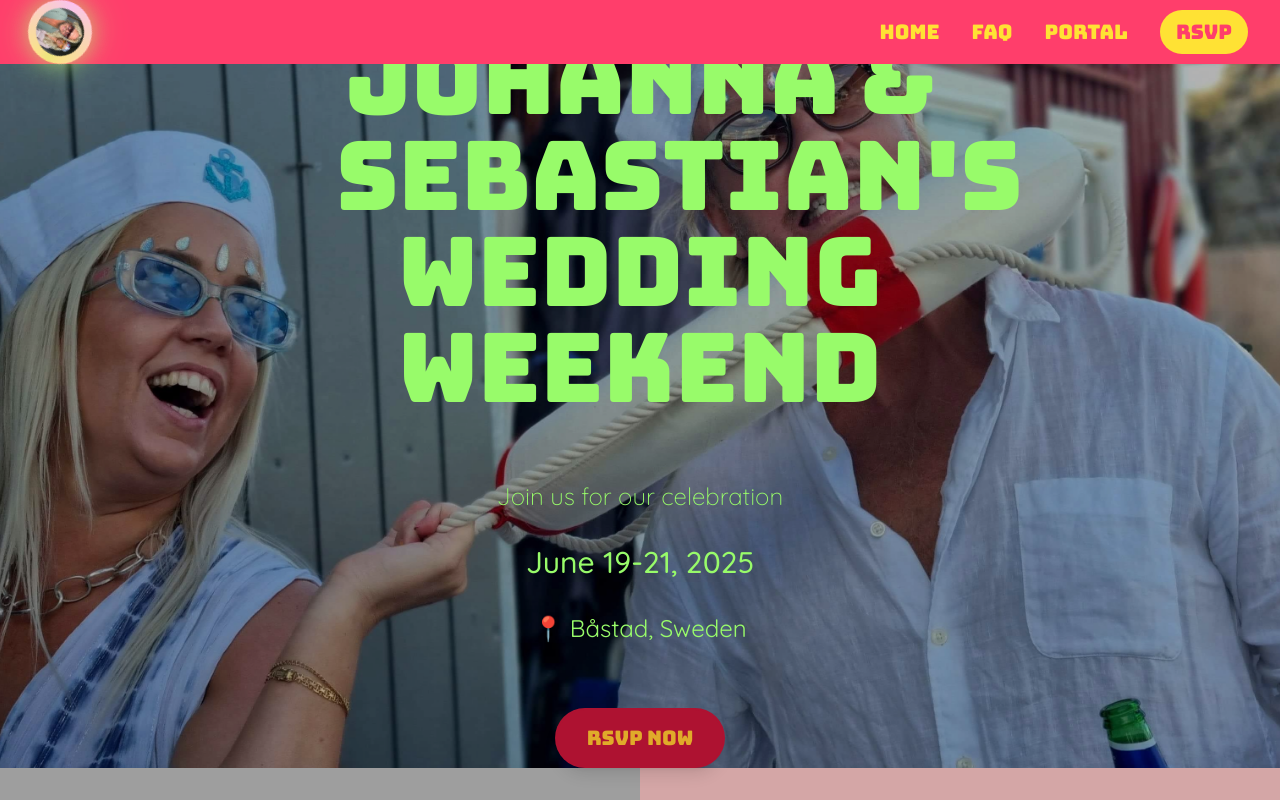
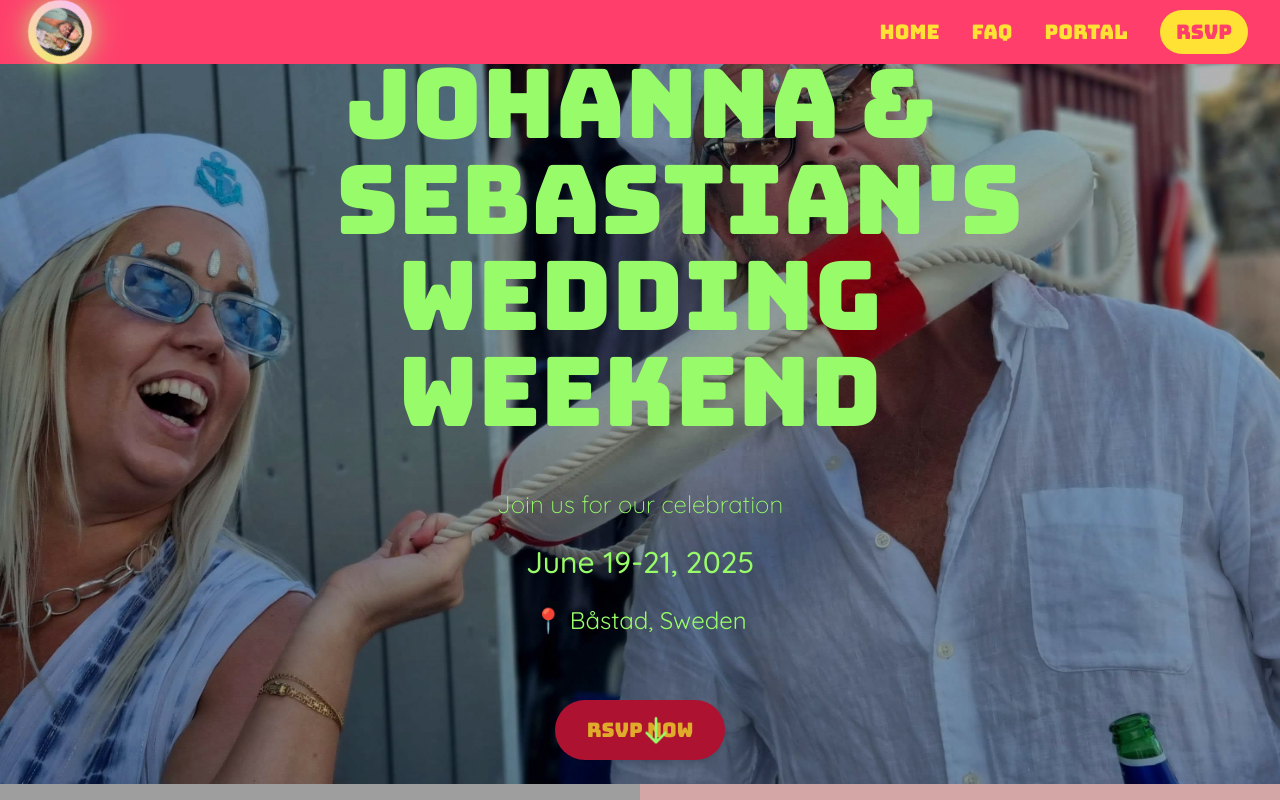
Before and after one commit to Harry-Yates/sandstrand-wedding, a Next.js app: page / in a window 1280 px wide. Shown: the top 800 px of the page. Built offline with nearby package versions, Linux system fonts and the light colour scheme; grey boxes are pictures that could not be loaded.

Commit message:
add scroll indicator

```diff
--- a/app/page.tsx
+++ b/app/page.tsx
@@ -37,7 +37,7 @@ export default function Home() {
 
       <main>
         {/* Hero Section */}
-        <section className="relative min-h-[95dvh] md:min-h-[80dvh] flex items-center justify-center">
+        <section className="relative min-h-[98dvh] flex items-center justify-center">
           <div className="absolute inset-0">
             {/* <UnsplashImageHolder /> */}
             <Image
@@ -52,22 +52,36 @@ export default function Home() {
             <div className="absolute inset-0 bg-black/30" />
           </div>
           <div className="relative z-10 text-center text-[#98fb6a] max-w-2xl px-6 sm:px-8 mx-auto">
-            {/* Improved responsive typography */}
-            <h2 className="text-4xl sm:text-5xl md:text-6xl lg:text-8xl font-bungee mb-8 md:mb-16 mt-4 md:mt-8 leading-tight md:leading-none">
+            <h2 className="text-4xl sm:text-5xl md:text-6xl lg:text-8xl font-bungee mb-6 md:mb-12 mt-4 md:mt-8 leading-tight md:leading-none">
               JOHANNA & SEBASTIAN&apos;S WEDDING WEEKEND
             </h2>
-            <p className="text-xl sm:text-2xl text-center mb-8 font-light">
+            <p className="text-xl sm:text-2xl text-center mb-6 font-light">
               Join us for our celebration
             </p>
-            <p className="text-2xl sm:text-3xl text-center font-medium mb-8">
+            <p className="text-2xl sm:text-3xl text-center font-medium mb-6">
               June 19-21, 2025
             </p>
-            <p className="text-xl sm:text-2xl text-center mb-16">
+            <p className="text-xl sm:text-2xl text-center mb-12">
               📍 Båstad, Sweden
             </p>
             <div className="mt-8 md:mt-16">
               <SparkleButton />
             </div>
+          </div>
+
+          {/* Scroll Indicator - Moved outside the text container */}
+          <div className="absolute bottom-8 left-1/2 transform -translate-x-1/2 animate-bounce z-20">
+            <svg
+              className="w-8 h-8 text-[#98fb6a]"
+              fill="none"
+              strokeLinecap="round"
+              strokeLinejoin="round"
+              strokeWidth="2"
+              viewBox="0 0 24 24"
+              stroke="currentColor"
+            >
+              <path d="M19 14l-7 7m0 0l-7-7m7 7V3"></path>
+            </svg>
           </div>
         </section>
 
```
